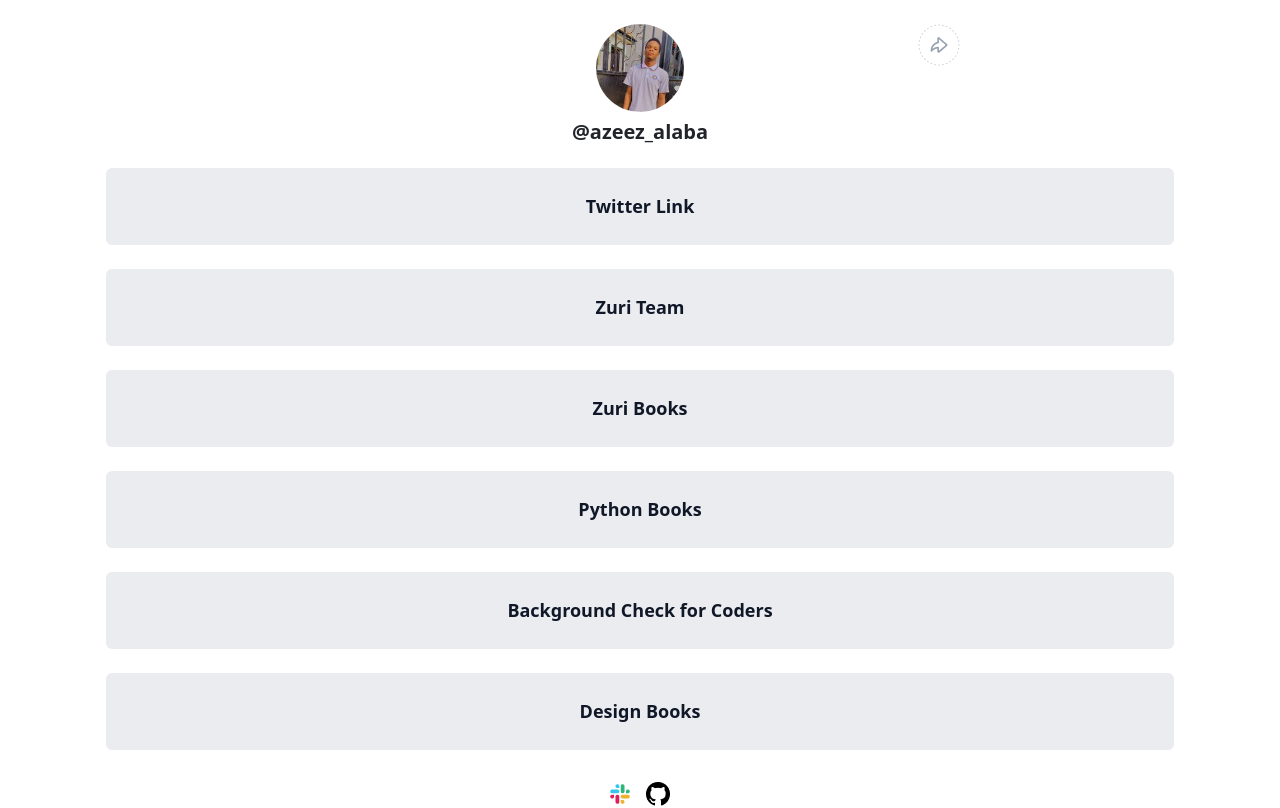
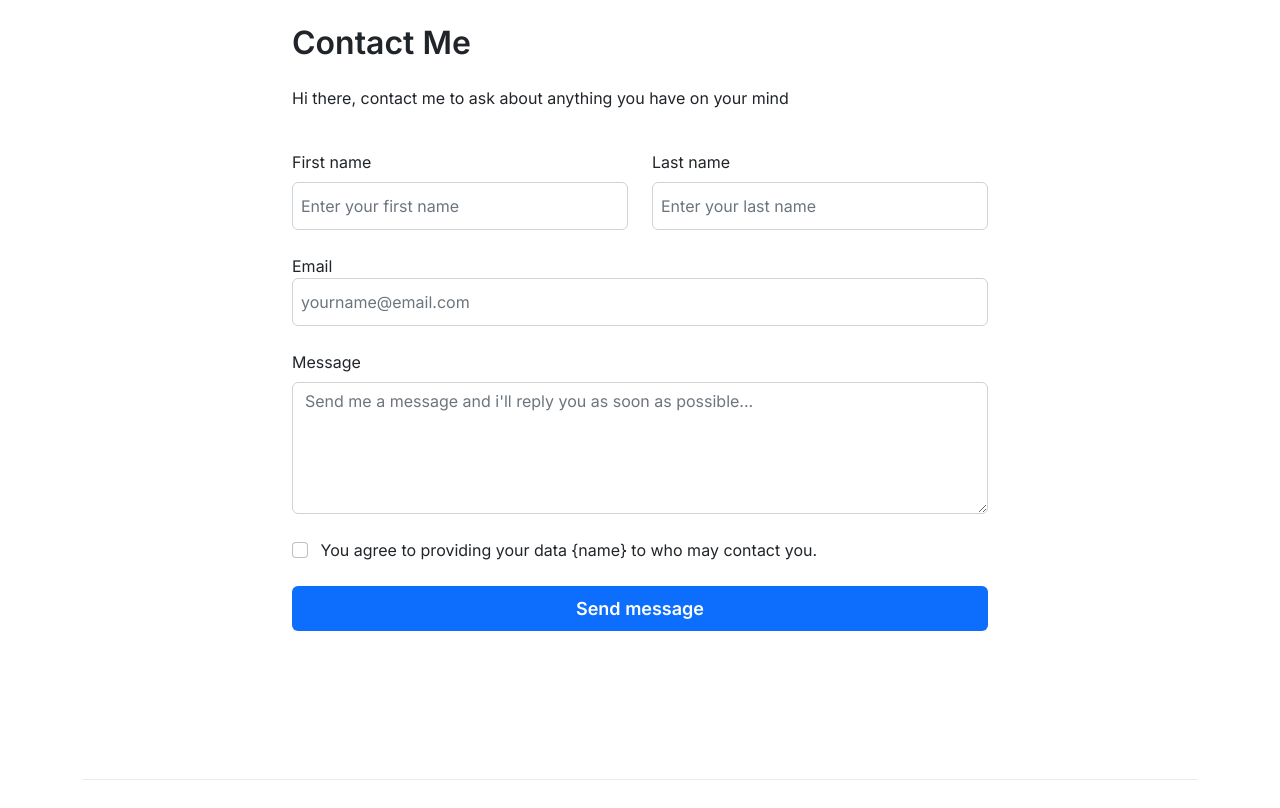
Before and after one commit to alaba-web/Static-page, a React (Create React App) app: page /contact in a window 1280 px wide. Shown: the top 808 px of the page. Built offline with nearby package versions, Linux system fonts and the light colour scheme.

Commit message:
feat: i added contact page

```diff
--- a/package.json
+++ b/package.json
@@ -8,9 +8,13 @@
     "@testing-library/user-event": "^13.5.0",
     "bootstrap": "^5.2.2",
     "bootstrap-icons": "^1.9.1",
+    "localforage": "^1.10.0",
+    "match-sorter": "^6.3.1",
     "react": "^18.2.0",
     "react-dom": "^18.2.0",
+    "react-router-dom": "^6.4.3",
     "react-scripts": "5.0.1",
+    "sort-by": "^1.2.0",
     "web-vitals": "^2.1.4"
   },
   "scripts": {
--- /dev/null
+++ b/src/components/contact.css
@@ -0,0 +1,38 @@
+@import url("https://fonts.googleapis.com/css2?family=Inter:wght@200;300;400;500;600;700&display=swap");
+.form {
+  width: 720px;
+}
+
+.container {
+  font-family: Inter, sans-serif;
+}
+
+input:not([type="checkbox"]),
+label {
+  display: block;
+}
+
+input {
+  height: 48px;
+}
+
+#email {
+  width: 100%;
+}
+
+#message {
+  width: 100%;
+  height: 132px;
+}
+
+/* .submit {
+  width: 100%;
+  height: 48px;
+  color: #ffffff;
+  font-weight: 600;
+  font-size: 16px;
+} */
+
+/* .row {
+  justify-content: space-between;
+} */
--- /dev/null
+++ b/src/components/contact.jsx
@@ -0,0 +1,99 @@
+import React, { Component } from "react";
+import { Form } from "react-router-dom";
+import Footer from "./footer";
+import "./contact.css";
+
+class Contact extends Component {
+  render() {
+    return (
+      <div className="container">
+        <div className="container form">
+          <h2 className="mb-4 mt-4 fs-2 fw-semibold">Contact Me</h2>
+          <p className="mt-4">
+            Hi there, contact me to ask about anything you have on your mind
+          </p>
+          <Form method="post">
+            <div className="row">
+              <div className="col-12 col-lg-6 mt-4 ">
+                <label htmlFor="firstName" className="form-label">
+                  First name{" "}
+                </label>
+                <input
+                  type="text"
+                  id="first_name"
+                  className="form-control ps-2"
+                  placeholder="Enter your first name"
+                  required
+                />
+              </div>
+              <div className="col-12 col-lg-6 mt-4">
+                <label htmlFor="lastName" className="form-label">
+                  Last name{" "}
+                </label>
+                <input
+                  type="text"
+                  id="last_name"
+                  className="form-control ps-2"
+                  placeholder="Enter your last name"
+                  required
+                />
+              </div>
+            </div>
+            <div className="col-12 mt-4">
+              <label htmlFor="email" className="form-labe">
+                Email{" "}
+              </label>
+              <input
+                type="email"
+                name="email"
+                id="email"
+                className="form-control ps-2"
+                placeholder="yourname@email.com"
+                required
+              />
+            </div>
+            <div className="col-12 mt-4">
+              <label htmlFor="textarea" className="form-label">
+                Message{" "}
+              </label>
+              <textarea
+                name="message"
+                id="message"
+                className="form-control"
+                cols="30"
+                rows="10"
+                placeholder="Send me a message and i'll reply you as soon as possible..."
+                required
+              ></textarea>
+            </div>
+            <div className="col-12 mt-4">
+              <label className="form-check-label">
+                <input
+                  className="form-check-input me-2"
+                  type="checkbox"
+                  name="check"
+                  id="check"
+                  required
+                />{" "}
+                You agree to providing your data {"{name}"} to who may contact
+                you.
+              </label>
+            </div>
+            <div className="d-grid gap-2 mt-4">
+              <button
+                type="submit button"
+                id="btn__submit"
+                className="btn bg-primary text-white p-2"
+              >
+                Send message
+              </button>
+            </div>
+          </Form>
+        </div>
+        <Footer />
+      </div>
+    );
+  }
+}
+
+export default Contact;
--- /dev/null
+++ b/src/components/footer.css
@@ -0,0 +1,32 @@
+@import url("https://fonts.googleapis.com/css2?family=Inter:wght@200;300;400;500;600;700&display=swap");
+
+.footer {
+  padding: 48px 0;
+  font-family: Inter, sans-serif;
+}
+
+.foot {
+  display: flex;
+  justify-content: space-between;
+  align-items: center;
+  margin-top: 100px;
+  padding-top: 32px;
+  border-top: #eaecf0 solid 1px;
+}
+
+.foot > p {
+  color: #667085;
+  font-size: 16px;
+  font-weight: 400;
+}
+
+@media (max-width: 778px) {
+  .foot {
+    flex-direction: column;
+    align-items: flex-start;
+  }
+
+  .foot > p {
+    margin-top: 15px;
+  }
+}
--- /dev/null
+++ b/src/components/footer.jsx
@@ -0,0 +1,24 @@
+import React, { Component } from "react";
+import zuriLogo from "./images/zuriLogo.png";
+import I4G from "./images/I4G.png";
+import "./footer.css";
+
+class Footer extends Component {
+  render() {
+    return (
+      <footer className="footer">
+        <div className="foot">
+          <div>
+            <img src={zuriLogo} alt="zuri logo" />
+          </div>
+          <p className="opacity-50">HNG Internship 9 Frontend Task</p>
+          <div>
+            <img src={I4G} alt="I4G logo" />
+          </div>
+        </div>
+      </footer>
+    );
+  }
+}
+
+export default Footer;
--- a/src/components/staticPage.css
+++ b/src/components/staticPage.css
@@ -8,30 +8,12 @@
 }
 .container {
   position: relative;
+  font-family: Inter;
 }
 
 .my-name {
   font-size: 20px;
   font-weight: 700;
-}
-
-.footer {
-  padding: 48px 0;
-}
-
-.foot {
-  display: flex;
-  justify-content: space-between;
-  align-items: center;
-  margin-top: 100px;
-  padding-top: 32px;
-  border-top: #eaecf0 solid 1px;
-}
-
-.foot > p {
-  color: #667085;
-  font-size: 16px;
-  font-weight: 400;
 }
 
 .btn {
@@ -57,10 +39,3 @@
 ul {
   padding: 0;
 }
-
-@media (max-width: 778px) {
-  .foot {
-    flex-direction: column;
-    align-items: flex-start;
-  }
-}
--- a/src/components/staticPage.jsx
+++ b/src/components/staticPage.jsx
@@ -1,27 +1,34 @@
 import React, { Component } from "react";
+import { Outlet, Link } from "react-router-dom";
 import image from "./images/img.jpg";
 import slack from "./images/slack.png";
 import github from "./images/github.png";
-import zuriLogo from "./images/zuriLogo.png";
-import I4G from "./images/I4G.png";
+import Footer from "./footer";
+
 import share1 from "./images/share1.png";
 import share2 from "./images/share2.png";
 import "./staticPage.css";
 class Static extends Component {
   render() {
+    const handleFocus = function () {
+      alert("i have been entered");
+    };
     return (
       <div>
         <div className="container ">
-          <div className="share d-none d-lg-block">
+          <div onMouseEnter={handleFocus} className="share d-none d-lg-block">
             {" "}
-            <a href="#">
+            <Link to="#">
               <img src={share2} alt="share button one" />
-            </a>
+            </Link>
           </div>
-          <div className="d-block d-sm-none share-two">
-            <a href="#">
+          <div
+            onMouseEnter={handleFocus}
+            className="d-block d-sm-none share-two"
+          >
+            <Link to="#">
               <img src={share1} alt="share button two" />
-            </a>
+            </Link>
           </div>
           <div className="text-center m-4">
             <div className="rounded-circle">
@@ -41,82 +48,82 @@ class Static extends Component {
             </h2>
           </div>
 
-          <a
-            href="https://twitter.com/azeez_alaba"
+          <Link
+            to="https://twitter.com/azeez_alaba"
             className="btn  m-4"
             type="button"
           >
             Twitter Link
-          </a>
+          </Link>
 
-          <a
-            href="https://training.zuri.team/"
+          <Link
+            to="https://training.zuri.team/"
             className="btn  m-4"
             id="btn__zuri"
             type="button"
           >
             Zuri Team
-          </a>
+          </Link>
 
-          <a
-            href="https://books.zuri.team"
+          <Link
+            to="https://books.zuri.team"
             className="btn  m-4"
             id="books"
             type="button"
             title="This is where i find books about design and coding"
           >
             Zuri Books
-          </a>
+          </Link>
 
-          <a
-            href="https://books.zuri.team/python-for-beginners?ref_id=Alaba"
+          <Link
+            to="https://books.zuri.team/python-for-beginners?ref_id=Alaba"
             className="btn  m-4"
             id="book__python"
             type="button"
             title="This is where i feature in the interesting book"
           >
             Python Books
-          </a>
+          </Link>
 
-          <a
-            href="https://background.zuri.team "
+          <Link
+            to="https://background.zuri.team "
             className="btn  m-4"
             id="pitch"
             type="button"
             title="I pitch a service for doing background checks on coders. My service is great and pocket friendly"
           >
             Background Check for Coders
-          </a>
+          </Link>
 
-          <a
-            href="https://books.zuri.team/design-rules "
+          <Link
+            to="https://books.zuri.team/design-rules "
             className="btn  m-4"
             id="book__design"
             type="button"
             title="I pitch the free design book offered by Zuri"
           >
             Design Books
-          </a>
+          </Link>
+
+          <Link
+            to={`/contact`}
+            className="btn  m-4"
+            id="contact"
+            type="button"
+            title="This link takes you to the contact form"
+          >
+            Contact
+          </Link>
 
           <div>
             <div className="text-center">
               <img src={slack} className="m-2" />
-              <a href="https://github.com/alaba-web/Static-page">
+              <Link to="https://github.com/alaba-web/Static-page">
                 <img src={github} className="m-2" />
-              </a>
+              </Link>
             </div>
           </div>
-          <footer className="footer">
-            <div className="foot">
-              <div>
-                <img src={zuriLogo} alt="zuri logo" />
-              </div>
-              <p className="opacity-50">HNG Internship 9 Frontend Task</p>
-              <div>
-                <img src={I4G} alt="I4G logo" />
-              </div>
-            </div>
-          </footer>
+          <Footer />
         </div>
       </div>
     );
--- a/src/index.js
+++ b/src/index.js
@@ -1,15 +1,28 @@
 import React from "react";
 import ReactDOM from "react-dom/client";
 import "./index.css";
-import App from "./App";
 import reportWebVitals from "./reportWebVitals";
-import bootstrap from "bootstrap/dist/css/bootstrap.css";
+import "bootstrap/dist/css/bootstrap.css";
 import Static from "./components/staticPage";
+import Contact from "./components/contact";
+import { createBrowserRouter, RouterProvider, Route } from "react-router-dom";
+
+const router = createBrowserRouter([
+  {
+    path: "/",
+    element: <Static />,
+  },
+
+  {
+    path: "/contact",
+    element: <Contact />,
+  },
+]);
 
 const root = ReactDOM.createRoot(document.getElementById("root"));
 root.render(
   <React.StrictMode>
-    <Static />
+    <RouterProvider router={router} />
   </React.StrictMode>
 );
 
```
Also changed, not shown: 1 other file (tests, documents, lock files or other folders).
